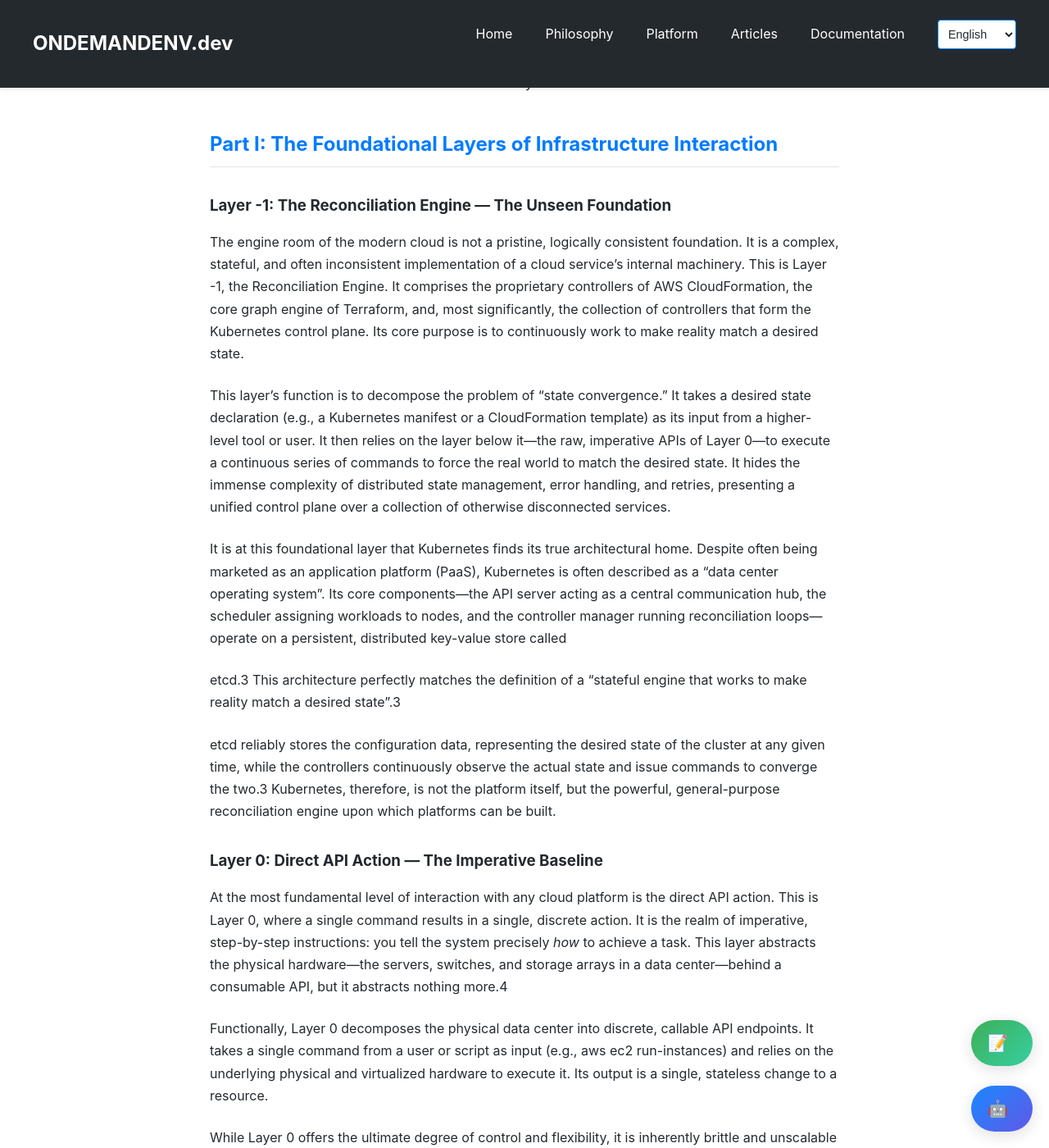
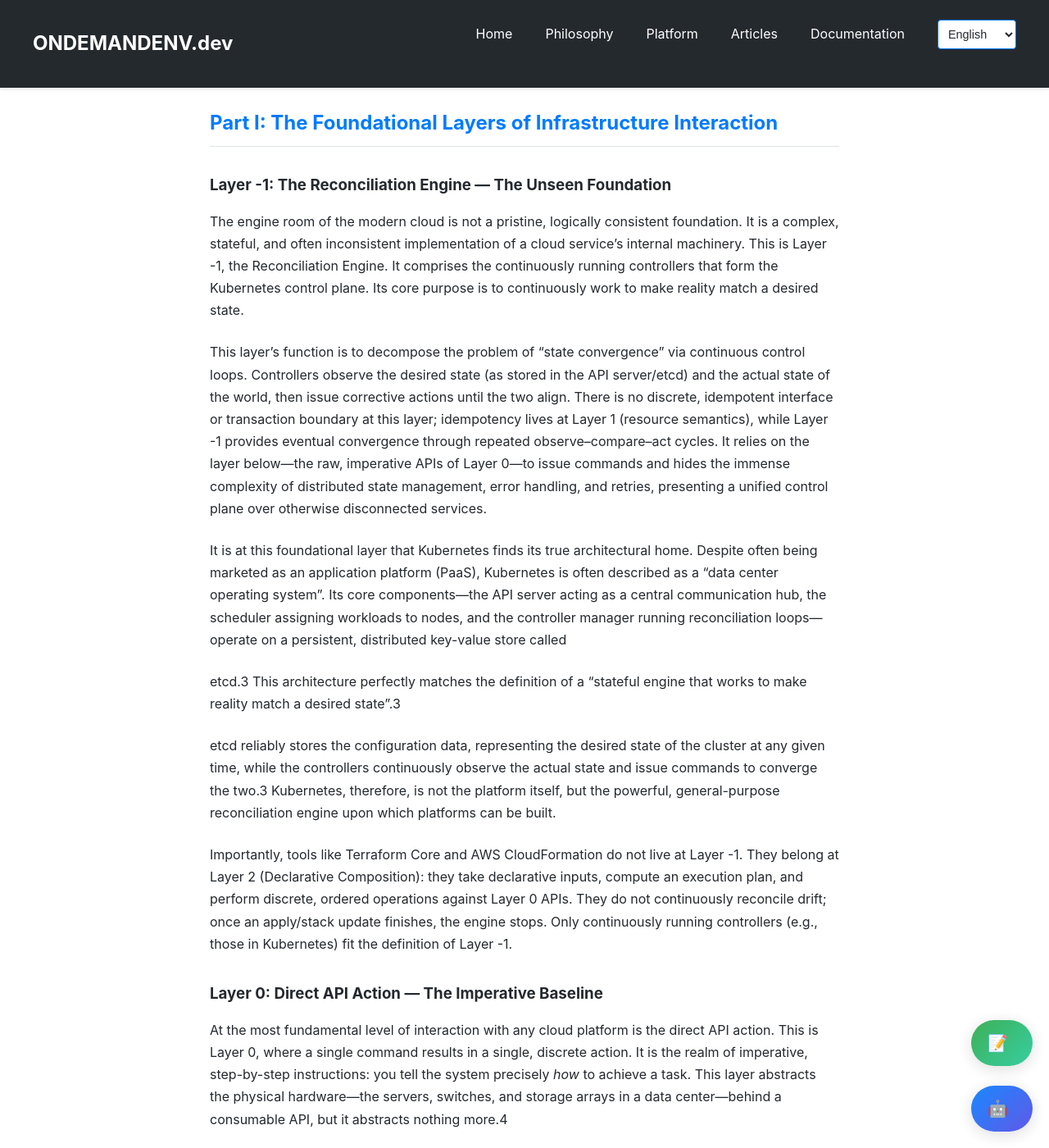
Before and after one commit to ondemandenv/ondemandenv.github.io, a Jekyll site: the page built from articles/abstraction-ladder.md, in a window 1280 px wide and 1400 px high, scrolled down 1928 px. Shown: the whole window at 82% size. Built offline with Jekyll 4.4.1, drawn with Linux system fonts in a browser that asks for light colours; a script that is not in the unit is left out; some of the changed text lies outside the part shown.

Commit message:
refine the layer -1 description

```diff
--- a/articles/abstraction-ladder.md
+++ b/articles/abstraction-ladder.md
@@ -17,10 +17,10 @@ The framework for this analysis is the "Complete Ladder of Abstraction," which p
 
 | Layer | Name | Core Concept | How it Decomposes Abstraction | Key Abstraction |
 | :---- | :---- | :---- | :---- | :---- |
-| **\-1** | **Reconciliation Engine** | A stateful engine that makes reality match a desired state. | Decomposes the cloud into a unified, state-driven control plane, hiding the disparate and inconsistent raw APIs of individual services. | The raw, imperative cloud APIs. |
+| **\-1** | **Reconciliation Engine** | A stateful, continuous control loop that makes reality match a desired state. | Decomposes live system drift via controllers that observe and act until convergence. | The raw, imperative cloud APIs. |
 | **0** | **Direct API Action** | You tell the system *how* to do something, step-by-step. | Decomposes the data center into discrete, consumable API endpoints, hiding the physical hardware and network fabric. | The physical hardware and network fabric. |
 | **1** | **Declarative State** | You describe the desired *end state* of a single logical resource. | Decomposes a resource's lifecycle into a single state definition, hiding the sequence of imperative API calls needed for creation or updates. | The imperative API calls for one resource. |
-| **2** | **Declarative Composition** | You define a **schema** for a graph of related logical resources. | Decomposes an application stack into a graph of interconnected resources, hiding the complex dependency management and order of operations. | The dependency graph (DAG) and the transactional state boundary. |
+| **2** | **Declarative Composition** | You define a **schema** for a graph of related logical resources. | Decomposes an application stack into a graph of interconnected resources, hiding the complex dependency management and order of operations. | The dependency graph (DAG) and the persisted state boundary. |
 | **3** | **Procedural Abstraction** | You use a programming language to *generate* a declarative composition. | Decomposes infrastructure patterns into reusable software components (classes, functions), hiding the verbose and logic-less declarative configuration. | The verbose declarative configuration (YAML/HCL). |
 | **4** | **Semantic Modeling** | You model your infrastructure based on *business concepts*. | Decomposes infrastructure into business-centric services, hiding the underlying cloud primitives and implementation details entirely. | **The infrastructure itself.** |
 
@@ -28,15 +28,17 @@ The framework for this analysis is the "Complete Ladder of Abstraction," which p
 
 ### **Layer \-1: The Reconciliation Engine — The Unseen Foundation**
 
-The engine room of the modern cloud is not a pristine, logically consistent foundation. It is a complex, stateful, and often inconsistent implementation of a cloud service's internal machinery. This is Layer \-1, the Reconciliation Engine. It comprises the proprietary controllers of AWS CloudFormation, the core graph engine of Terraform, and, most significantly, the collection of controllers that form the Kubernetes control plane. Its core purpose is to continuously work to make reality match a desired state.
+The engine room of the modern cloud is not a pristine, logically consistent foundation. It is a complex, stateful, and often inconsistent implementation of a cloud service's internal machinery. This is Layer \-1, the Reconciliation Engine. It comprises the continuously running controllers that form the Kubernetes control plane. Its core purpose is to continuously work to make reality match a desired state.
 
-This layer's function is to decompose the problem of "state convergence." It takes a desired state declaration (e.g., a Kubernetes manifest or a CloudFormation template) as its input from a higher-level tool or user. It then relies on the layer below it—the raw, imperative APIs of Layer 0—to execute a continuous series of commands to force the real world to match the desired state. It hides the immense complexity of distributed state management, error handling, and retries, presenting a unified control plane over a collection of otherwise disconnected services.
+This layer's function is to decompose the problem of "state convergence" via continuous control loops. Controllers observe the desired state (as stored in the API server/etcd) and the actual state of the world, then issue corrective actions until the two align. There is no discrete, idempotent interface or transaction boundary at this layer; idempotency lives at Layer 1 (resource semantics), while Layer \-1 provides eventual convergence through repeated observe–compare–act cycles. It relies on the layer below—the raw, imperative APIs of Layer 0—to issue commands and hides the immense complexity of distributed state management, error handling, and retries, presenting a unified control plane over otherwise disconnected services.
 
 It is at this foundational layer that Kubernetes finds its true architectural home. Despite often being marketed as an application platform (PaaS), Kubernetes is often described as a "data center operating system". Its core components—the API server acting as a central communication hub, the scheduler assigning workloads to nodes, and the controller manager running reconciliation loops—operate on a persistent, distributed key-value store called
 
 etcd.3 This architecture perfectly matches the definition of a "stateful engine that works to make reality match a desired state".3
 
 etcd reliably stores the configuration data, representing the desired state of the cluster at any given time, while the controllers continuously observe the actual state and issue commands to converge the two.3 Kubernetes, therefore, is not the platform itself, but the powerful, general-purpose reconciliation engine upon which platforms can be built.
+
+Importantly, tools like Terraform Core and AWS CloudFormation do not live at Layer \-1. They belong at Layer 2 (Declarative Composition): they take declarative inputs, compute an execution plan, and perform discrete, ordered operations against Layer 0 APIs. They do not continuously reconcile drift; once an apply/stack update finishes, the engine stops. Only continuously running controllers (e.g., those in Kubernetes) fit the definition of Layer \-1.
 
 ### **Layer 0: Direct API Action — The Imperative Baseline**
 
@@ -141,8 +143,8 @@ This layer's function is to decompose infrastructure *patterns* into reusable so
 
 However, as the user's analysis correctly identifies, this layer is still tightly coupled to the underlying tools and their conceptual models. A comparison of the distinct architectural models of AWS CDK and Pulumi is instructive.
 
-* **AWS CDK: The Transpiler Model:** The AWS CDK functions as a *transpiler*. The code written by an engineer does not directly provision infrastructure. Instead, when executed, it synthesizes AWS CloudFormation templates. These templates are then deployed by the underlying CloudFormation reconciliation engine (a Layer \-1 service). Debugging can be challenging because errors often manifest in the generated template, not in the original CDK code.34
-* **Pulumi: The Direct Orchestration Model:** Pulumi operates as a direct orchestration engine. The code written by the engineer *is* the deployment program. The Pulumi engine executes this code, making direct API calls to the cloud provider to provision resources. This model provides a tighter feedback loop and a more familiar debugging experience.
+* **AWS CDK: The Transpiler Model:** The AWS CDK functions as a *transpiler*. The code written by an engineer does not directly provision infrastructure. Instead, when executed, it synthesizes AWS CloudFormation templates. These templates are then deployed by the CloudFormation service operating at **Layer 2 (Declarative Composition)**, which performs a discrete, ordered stack update against Layer 0 APIs. Debugging can be challenging because errors often manifest in the generated template, not in the original CDK code.34
+* **Pulumi: The Direct Orchestration Model:** Pulumi operates as a direct orchestration engine. The code written by the engineer *is* the deployment program. The Pulumi engine executes this code, making direct API calls to the cloud provider to provision resources. This model provides a tighter feedback loop and a more familiar debugging experience, but it is still a **discrete** executor (Layer 2 orchestration + Layer 0 calls), not a continuous Layer \-1 reconciler.
 
 ### **Layer 4: Semantic Modeling — The Platform Engineering Endgame**
 
@@ -173,9 +175,9 @@ The most compelling evidence that Kubernetes is not a coherent, top-down design
 
 The accumulation of pragmatic design choices, leaky abstractions, and operational necessities results in a significant "complexity tax." This is not merely a steep learning curve; it is a continuous operational burden that shifts engineering resources away from application development and toward infrastructure management. Industry surveys consistently cite operational complexity and skills gaps as top challenges for Kubernetes adopters. This aligns with practitioner sentiment that day-to-day cluster work often skews toward operations-heavy tasks relative to engineering and incident response.
 
-### **Leaky Abstractions in Practice: Ingress Controller Vulnerabilities**
+### **Gell‑Mann Amnesia and Leaky Abstractions in Practice**
 
-The Law of Leaky Abstractions states that all non-trivial abstractions, to some degree, are leaky, forcing users to understand underlying details. A practical example is the class of vulnerabilities in ingress controllers (e.g., nginx-based). The Kubernetes Ingress object is a simple abstraction for routing traffic; however, historically there have been input vectors where crafted annotations or fields could influence generated nginx configuration in unsafe ways. The lesson is architectural, not vendor-specific: when an abstraction compiles user input into complex lower-layer configurations, you must assume the lower layer's threat model still applies.
+The Gell‑Mann Amnesia effect reminds us that trust in simplified narratives can be misplaced, especially when we personally know a domain’s messy details. Paired with the Law of Leaky Abstractions, it implies caution: simple APIs often sit atop complex, failure‑prone machinery. A practical example is ingress controllers: a Kubernetes Ingress object abstracts routing, yet historically crafted inputs (e.g., annotations) could influence generated lower‑layer configurations in unsafe ways. The lesson is architectural, not vendor‑specific: when an abstraction compiles user input into complex configurations, assume the lower layer’s threat model still applies.
 
 ### **The Lie of Portability: A Tether to the Cloud**
 
```
